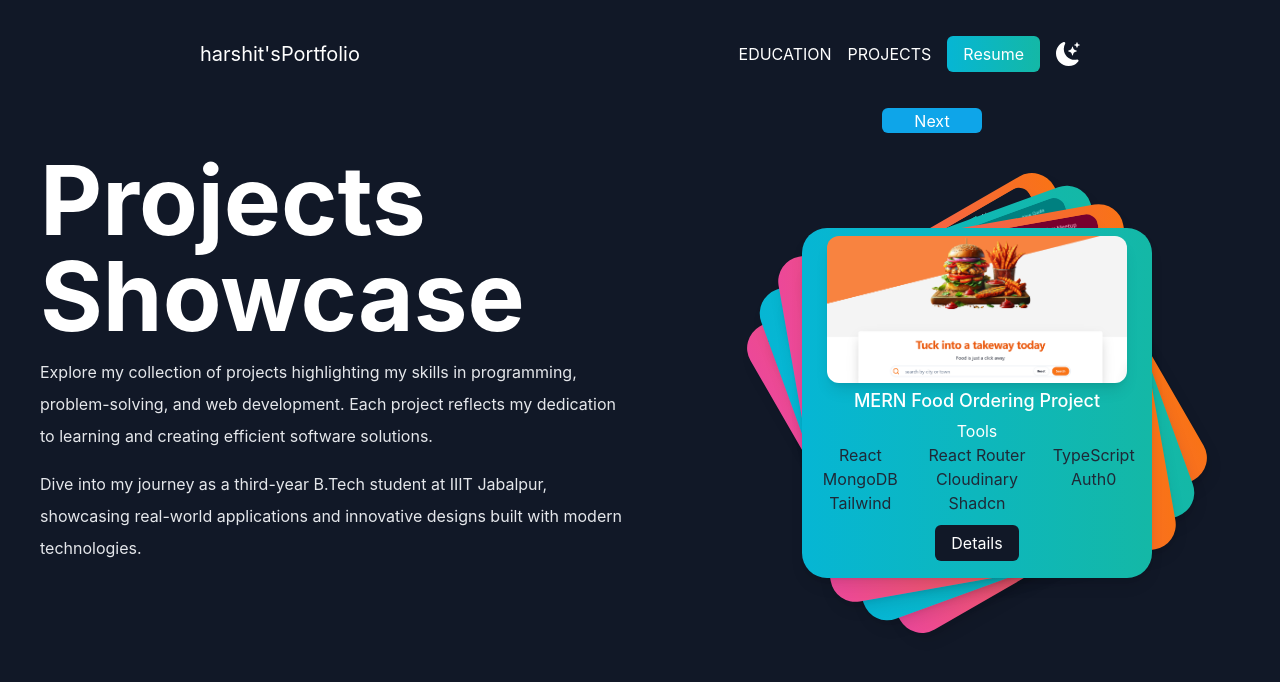
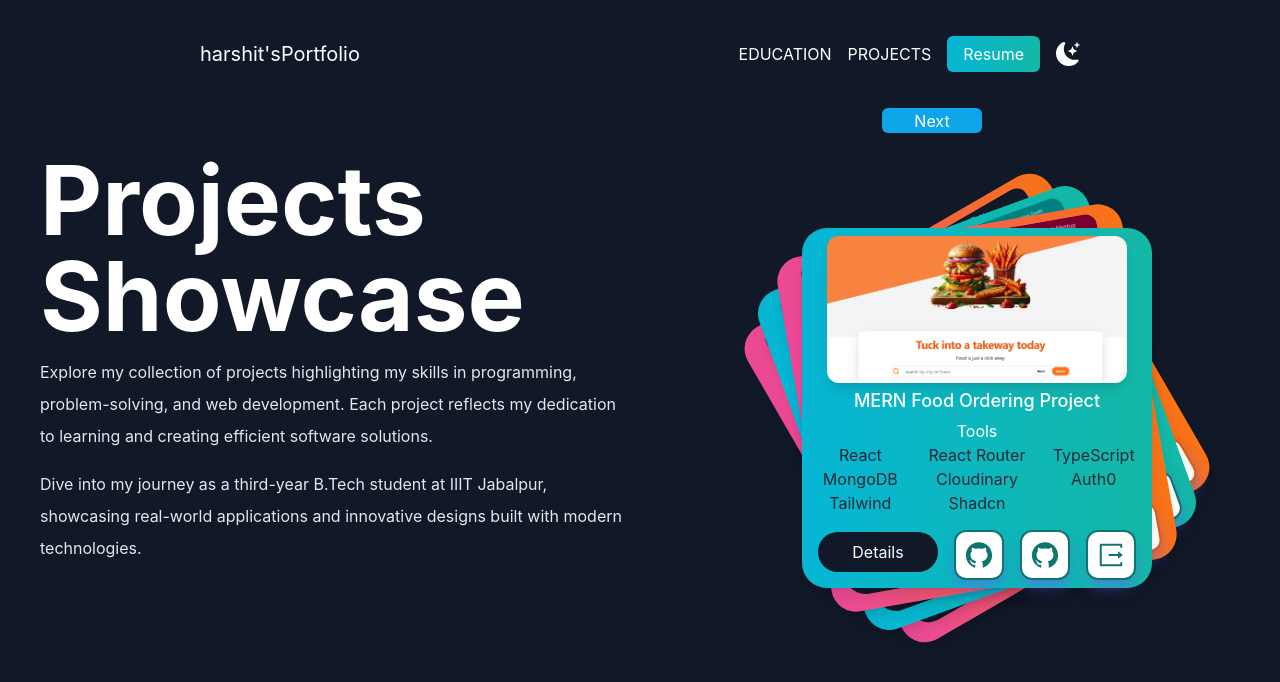
Before and after one commit to harshit-G51102/Portfolio, a Next.js app: page /projects in a window 1280 px wide. Shown: the top 682 px of the page. Built offline with nearby package versions, Linux system fonts and the light colour scheme.

Commit message:
adding links to new project page

```diff
--- a/pages/projects/index.js
+++ b/pages/projects/index.js
@@ -28,6 +28,7 @@ function Projects() {
             githubBackend: "https://github.com/harshit-G51102/mern-food-ordering-app-backend",
             detailsLink: "projects/foodOrdering",
             gradient: "from-cyan-500 to-teal-500",
+            color: "teal"
         },
         {
             id: 2,
@@ -38,6 +39,7 @@ function Projects() {
             githubFrontend: "https://github.com/harshit-G51102/nextjs-meetups.git",
             detailsLink: "projects/meetups",
             gradient: "from-pink-500 to-orange-500",
+            color: "orange"
         },
         {
             id: 3,
@@ -48,6 +50,7 @@ function Projects() {
             githubFrontend: "https://github.com/harshit-G51102/react-router-quotes",
             detailsLink: "projects/quotes",
             gradient: "from-cyan-500 to-teal-500",
+            color: "teal"
         },
         {
             id: 4,
@@ -58,28 +61,29 @@ function Projects() {
             githubFrontend: "#",
             detailsLink: "#",
             gradient: "from-pink-500 to-orange-500",
+            color: "orange"
         },
     ];
     useEffect(() => {
         const ctx = gsap.context(() => {
             gsap.from(".phead", {
-                y:-20,
+                y: -20,
                 opacity: 0,
-                duration:1
+                duration: 1
             });
             gsap.from(".ptext", {
-                y:-20,
+                y: -20,
                 opacity: 0,
-                duration:1
+                duration: 1
             });
 
             gsap.from(".card", {
-            rotate:0,
-            scale:1.2,
+                rotate: 0,
+                scale: 1.2,
                 opacity: 0,
-            duration:1,
-            delay:1,
-            stagger:-0.25,
+                duration: 1,
+                delay: 1,
+                stagger: -0.25,
             });
 
         });
@@ -136,13 +140,13 @@ function Projects() {
                         {cards.map((card, index) => (
                             <div
                                 key={card.id}
-                                className={`card w-[350px] h-[350px] rounded-[25px] bg-gradient-to-r ${card.gradient} text-center shadow-lg absolute top-[15%] md:left-[25%] left-[10%]`}
+                                className={`card w-[350px] h-[360px] rounded-[25px] bg-gradient-to-r ${card.gradient} shadow-lg absolute top-[15%] md:left-[25%] left-[10%]`}
                                 style={{
                                     transform: `rotate(-${index * 10}deg)`,
                                     zIndex: cards.length - index,
                                 }}
                             >
-                                <div className="flex-grow mb-4">
+                                <div className="flex-grow mb-4 text-center">
                                     <Image src={card.image} width={300} height={100} className="m-auto mt-2 rounded-xl shadow-lg" alt="img" />
                                     <h3 className="text-lg font-medium pt-1 pb-1">{card.title}</h3>
                                     <h4 className=" text-white-100">Tools</h4>
@@ -152,12 +156,51 @@ function Projects() {
                                         ))}
                                     </div>
                                 </div>
+                                <div className="absolute bottom-0 left-0 right-0 flex flex-row items-center justify-center p-2">
                                     <Link
-                                    className="bg-gray-900 text-white px-4 py-2 m-2 border-none rounded-md mt-auto"
+                                        className="bg-gray-900 text-white px-4 py-2 m-2 border-none rounded-[25px] mt-auto flex-grow text-center"
                                         href={card.detailsLink}
                                     >
                                         Details
                                     </Link>
+                                    {card.githubBackend && (
+                                        <a
+                                        href={card.liveLink}
+                                        className="bg-white rounded-xl shadow-lg shadow-indigo-500/50 text-3xl mx-2 flex items-center justify-center p-2"
+                                        rel="noopener noreferrer"
+                                        style={{
+                                            color: card.color === "teal" ? "#0f766e" : "#ea580c",
+                                            border: `2px solid ${card.color === "teal" ? "#0f766e" : "#ea580c"}`
+                                        }}
+                                        >
+                                            <AiFillGithub />
+                                        </a>
+                                    )}
+                                    <a
+                                       href={card.liveLink}
+                                       className="bg-white rounded-xl shadow-lg shadow-indigo-500/50 text-3xl mx-2 flex items-center justify-center p-2"
+                                       rel="noopener noreferrer"
+                                       style={{
+                                           color: card.color === "teal" ? "#0f766e" : "#ea580c",
+                                           border: `2px solid ${card.color === "teal" ? "#0f766e" : "#ea580c"}`
+                                       }}
+                                    >
+                                        <AiFillGithub />
+                                    </a>
+                                    <a
+                                       href={card.liveLink}
+                                       className="bg-white rounded-xl shadow-lg shadow-indigo-500/50 text-3xl mx-2 flex items-center justify-center p-2"
+                                       rel="noopener noreferrer"
+                                       style={{
+                                           color: card.color === "teal" ? "#0f766e" : "#ea580c",
+                                           border: `2px solid ${card.color === "teal" ? "#0f766e" : "#ea580c"}`
+                                       }}
+                                    >
+                                        <AiOutlineExport />
+                                    </a>
+                                </div>
+
+
                             </div>
                         ))}
                         <button
```
Lines whose indentation alone changed are shown as unchanged.
